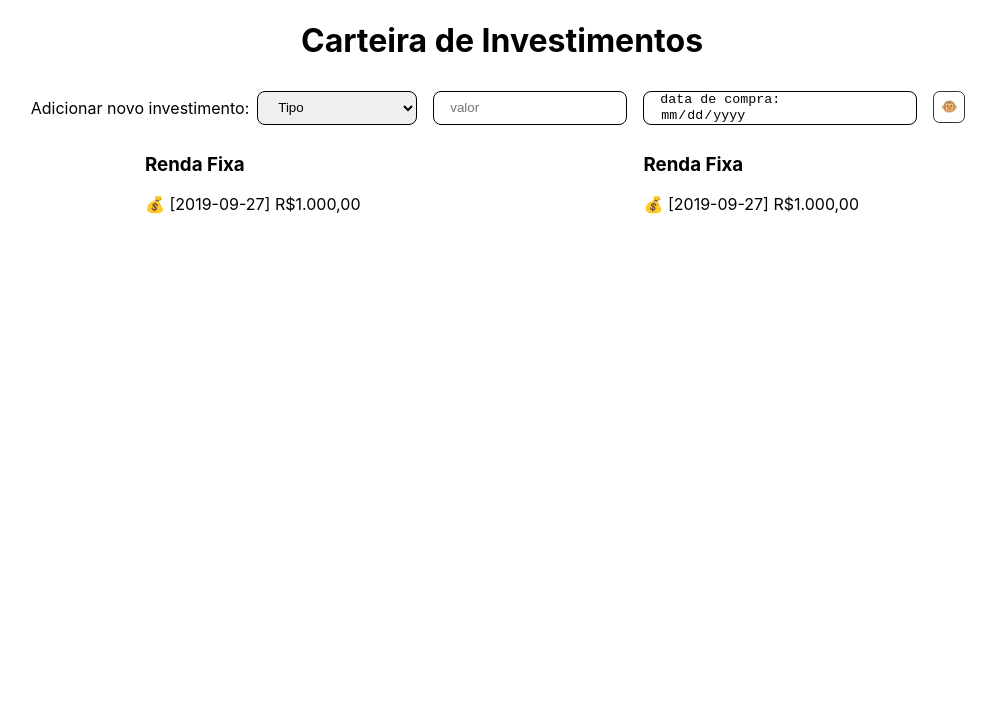
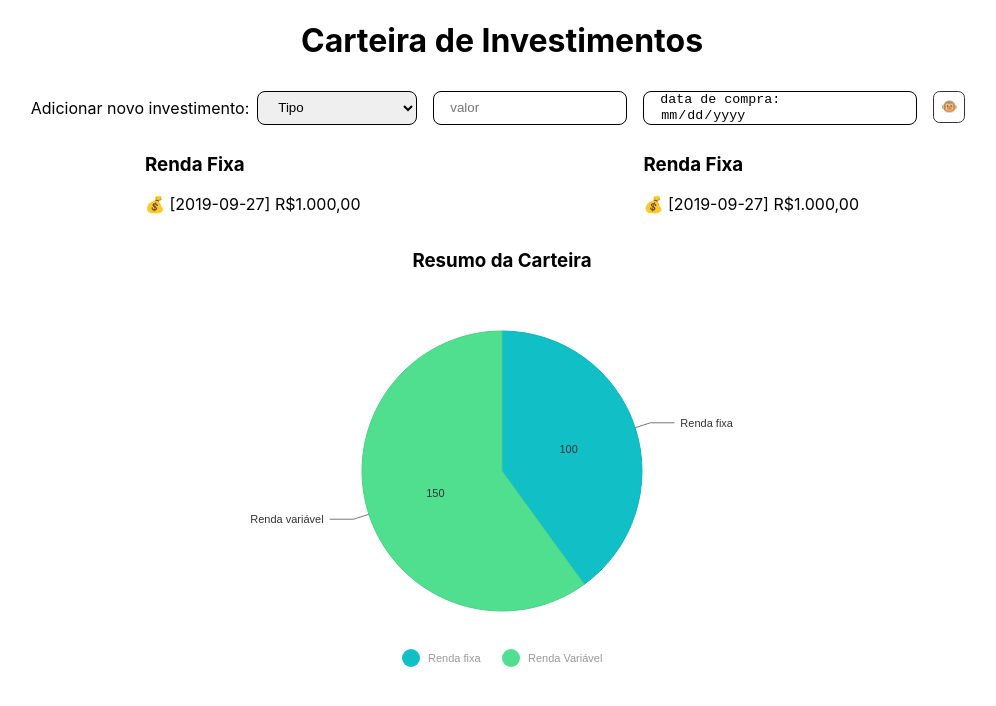
Before and after one commit to natth42/gorila-test, a React (Create React App) app: page / in a window 1280 px wide. Shown: the top 706 px of the page, without its empty margins (138-1134 px from the left). Built offline with nearby package versions, Linux system fonts and the light colour scheme.

Commit message:
add a graph lib

```diff
--- a/package.json
+++ b/package.json
@@ -3,6 +3,7 @@
   "version": "0.1.0",
   "private": true,
   "dependencies": {
+    "@nivo/pie": "^0.59.1",
     "react": "^16.9.0",
     "react-dom": "^16.9.0",
     "react-scripts": "3.1.2"
--- a/src/App.css
+++ b/src/App.css
@@ -58,3 +58,8 @@ ul, ol {
   display: flex;
   justify-content: space-evenly;
 }
+
+.charts{
+  width: 100%;
+  height: 400px;
+}
--- a/src/App.js
+++ b/src/App.js
@@ -1,9 +1,25 @@
 import React from 'react';
 import InvestmentForm from './components/investmentForm';
 import InvestmentList from './components/investmentList';
+import { ResponsivePie } from '@nivo/pie'
 import './App.css';
 
 function App() {
+  const data = [
+    {
+      "id": "Renda fixa",
+      "label": "Renda fixa",
+      "value": 100,
+      "color": "#10C0C6"
+    },
+    {
+      "id": "Renda variável",
+      "label": "Renda Variável",
+      "value": 150,
+      "color": "#10C0C6"
+    },
+  ];
+
   return (
     <>
       <h1 className="center-text">Carteira de Investimentos</h1>
@@ -16,6 +32,49 @@ function App() {
           <InvestmentList type="Renda Fixa" />
         </div>
       </div>
+      <h3 className="center-text">Resumo da Carteira</h3>
+      <div className="charts">
+        <ResponsivePie
+            data={data}
+            margin={{ top: 40, right: 80, bottom: 80, left: 80 }}
+            colors={["#10C0C6", "#50df8f"]}
+            borderWidth={1}
+            borderColor={{ from: 'color', modifiers: [ [ 'darker', 0.2 ] ] }}
+            radialLabelsSkipAngle={10}
+            radialLabelsTextXOffset={6}
+            radialLabelsTextColor="#333333"
+            radialLabelsLinkOffset={0}
+            radialLabelsLinkDiagonalLength={16}
+            radialLabelsLinkHorizontalLength={24}
+            radialLabelsLinkStrokeWidth={1}
+            radialLabelsLinkColor={{ from: 'color' }}
+            slicesLabelsSkipAngle={10}
+            slicesLabelsTextColor="#333333"
+            animate={true}
+            motionStiffness={90}
+            motionDamping={15}
+            legends={[
+                {
+                    anchor: 'bottom',
+                    direction: 'row',
+                    translateY: 56,
+                    itemWidth: 100,
+                    itemHeight: 18,
+                    itemTextColor: '#999',
+                    symbolSize: 18,
+                    symbolShape: 'circle',
+                    effects: [
+                        {
+                            on: 'hover',
+                            style: {
+                                itemTextColor: '#000'
+                            }
+                        }
+                    ]
+                }
+            ]}
+        />
+      </div>
     </>
   );
 }
```
Also changed, not shown: 1 other file (tests, documents, lock files or other folders).
